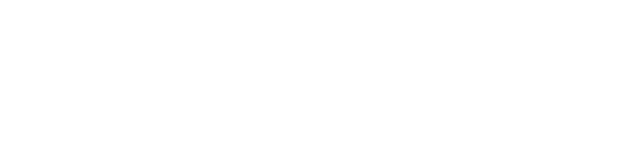
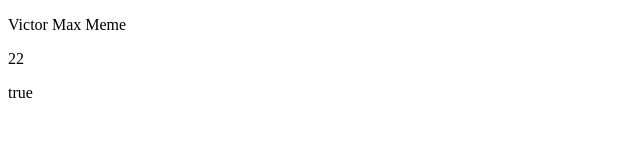
Before and after one commit to Developer-Meme/learning-Javascript, a plain HTML site: page Javascript/index.html in a window 1280 px wide. Shown: the whole page, without its empty margins (0-640 px from the left). Drawn offline with Linux system fonts and the light colour scheme.

Commit message:
displaying

```diff
--- a/Javascript/index.html
+++ b/Javascript/index.html
@@ -13,6 +13,9 @@
     <h1 id="myRuby"></h1>
     <p id="myDove"></p>
     -->
+    <p id="p1"></p>
+    <p id="p2"></p>
+    <p id="p3"></p>
     <!--He suggested that its better to pu the script element at the bottom of my body element
     so that if there is an error in the javascript code
     the html and css may render first before running any javascript code-->
--- a/Javascript/index.js
+++ b/Javascript/index.js
@@ -78,3 +78,11 @@ console.log(`I am a Computer Science Student: ${isStudent}`);
 //we mostly use boolean with if statements to check things
 //for example if someone is online do this and if he/she is'nt do something else
 */
+
+let fullName = "Victor Max Meme"
+let age = 22;
+let isStudent = true;
+
+document.getElementById(`p1`).textContent = fullName;
+document.getElementById(`p2`).textContent = age;
+document.getElementById(`p3`).textContent = isStudent;
```
